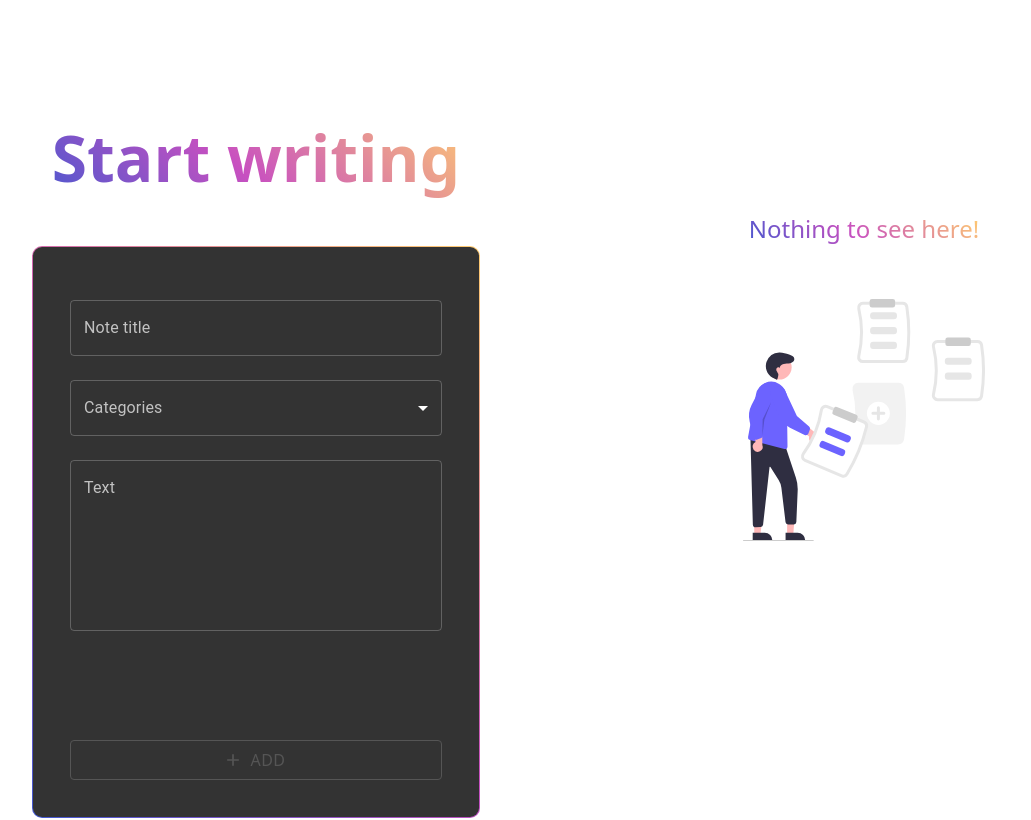
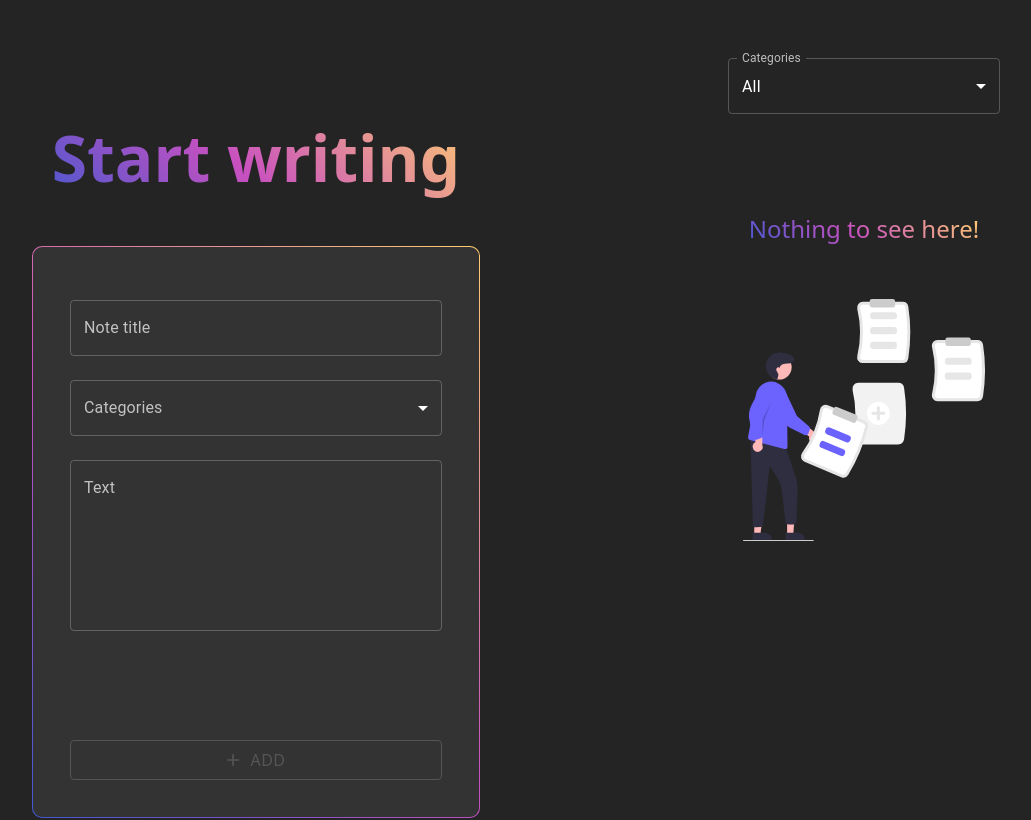
Before and after one commit to Marcos-Iorio/notes-app, a React (Vite) app: page / in a window 1280 px wide. Shown: the top 820 px of the page, without its empty margins (48-1079 px from the left). Built offline with nearby package versions, Linux system fonts and the light colour scheme.

Commit message:
putting colors

```diff
--- a/src/App.tsx
+++ b/src/App.tsx
@@ -31,7 +31,7 @@ function App() {
 
 
   return (
-    <Box sx={{ width: "100vw", height: "100%"}}>
+    <Box sx={{ width: "100vw", height: "100%", backgroundColor: '#242424'}} >
       {notification && (
         <Notification
           status={notification.status}
--- a/src/components/notes/Notes.module.scss
+++ b/src/components/notes/Notes.module.scss
@@ -21,6 +21,7 @@
     .note-title {
       position: relative;
       margin: 0;
+      color: white;
       margin-top: 20px;
       font-size: 1.5rem;
       word-break: break-word;
@@ -35,6 +36,7 @@
 
     .note-text {
       font-size: 1.2rem;
+      color: white;
       text-overflow: ellipsis;
       overflow: hidden;
       white-space: nowrap;
@@ -134,6 +136,7 @@
           font-size: 2rem;
           word-break: break-all;
           letter-spacing: 2px;
+          color: white;
         }
 
         .note-categorie {
@@ -146,6 +149,7 @@
           font-size: 1.2rem;
           white-space: normal;
           word-wrap: break-word;
+          color: white;
           margin: 0;
           height: 36rem;
         }
```
